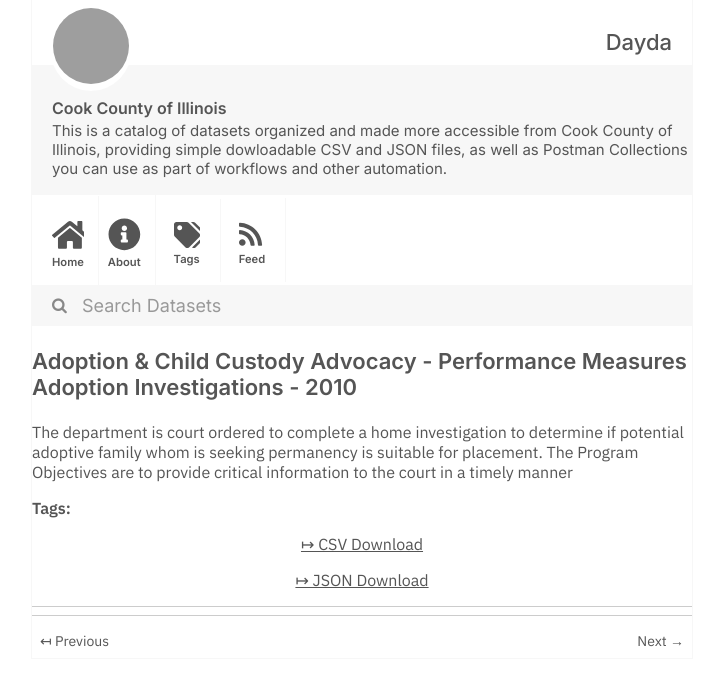
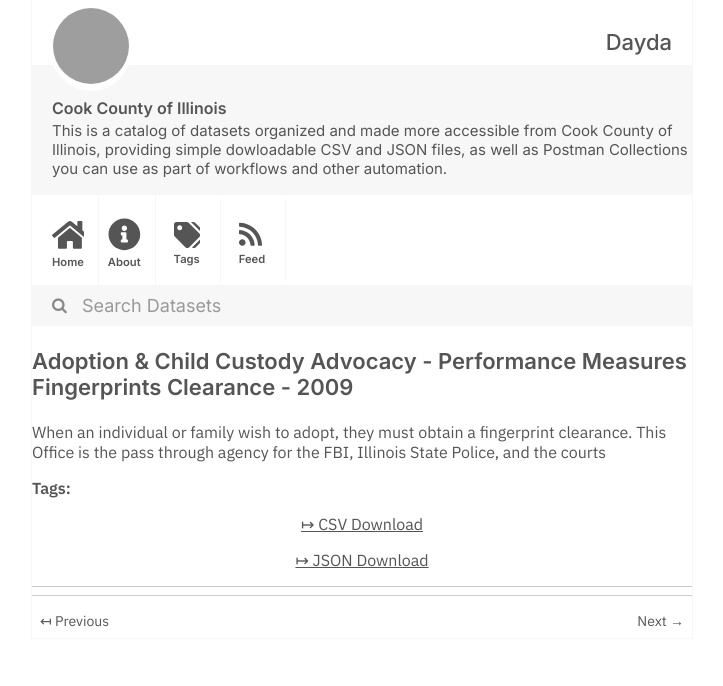
Before and after one commit to dayda-entities/cook-county-of-illinois, a Jekyll site: the page built from _posts/2020-11-10-adoption-child-custody-advocac.md, in a window 1280 px wide, cut to the strip 0-686 px from the top of the page. Shown: the whole strip, without its empty margins (278-1001 px from the left). Built offline with Jekyll 4.4.1, drawn with Linux system fonts in a browser that asks for light colours; grey boxes are pictures that could not be loaded.

Commit message:
Publish Data

```diff
--- a/_posts/2020-11-10-adoption-child-custody-advocac.md
+++ b/_posts/2020-11-10-adoption-child-custody-advocac.md
@@ -1,19 +1,19 @@
 ---
 title: >-
-  Adoption & Child Custody Advocacy - Performance Measures Adoption
-  Investigations - 2010
-created: '2020-11-10T16:57:30.333029'
-modified: '2020-11-10T16:57:30.333040'
+  Adoption & Child Custody Advocacy - Performance Measures Fingerprints
+  Clearance - 2009
+created: '2020-11-10T16:57:56.881952'
+modified: '2020-11-10T16:57:56.881962'
 state: active
 type: dataset
 tags: []
 groups:
   - Local Government
 csv_url: >-
-  https://datacatalog.cookcountyil.gov/api/views/fyzh-dkkp/rows.csv?accessType=DOWNLOAD
+  https://datacatalog.cookcountyil.gov/api/views/xa6k-mk7x/rows.csv?accessType=DOWNLOAD
 json_url: >-
-  https://datacatalog.cookcountyil.gov/api/views/fyzh-dkkp/rows.json?accessType=DOWNLOAD
+  https://datacatalog.cookcountyil.gov/api/views/xa6k-mk7x/rows.json?accessType=DOWNLOAD
 layout: post
 
 ---
-The department is court ordered to complete a home investigation to determine if potential adoptive family whom is seeking permanency is suitable for placement.  The Program Objectives are to provide critical information to the court in a timely manner
+When an individual or family wish to adopt, they must obtain a fingerprint clearance.  This Office is the pass through agency for the FBI, Illinois State Police, and the courts
```
